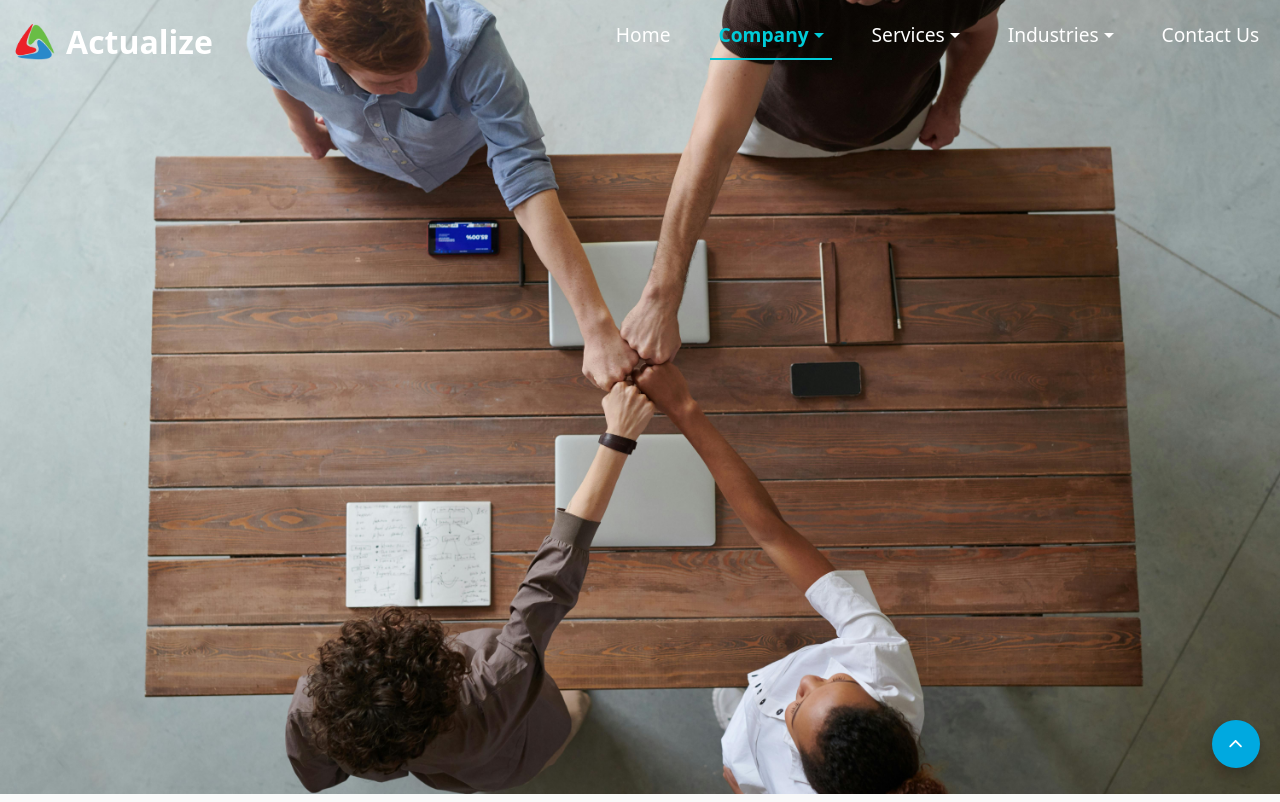
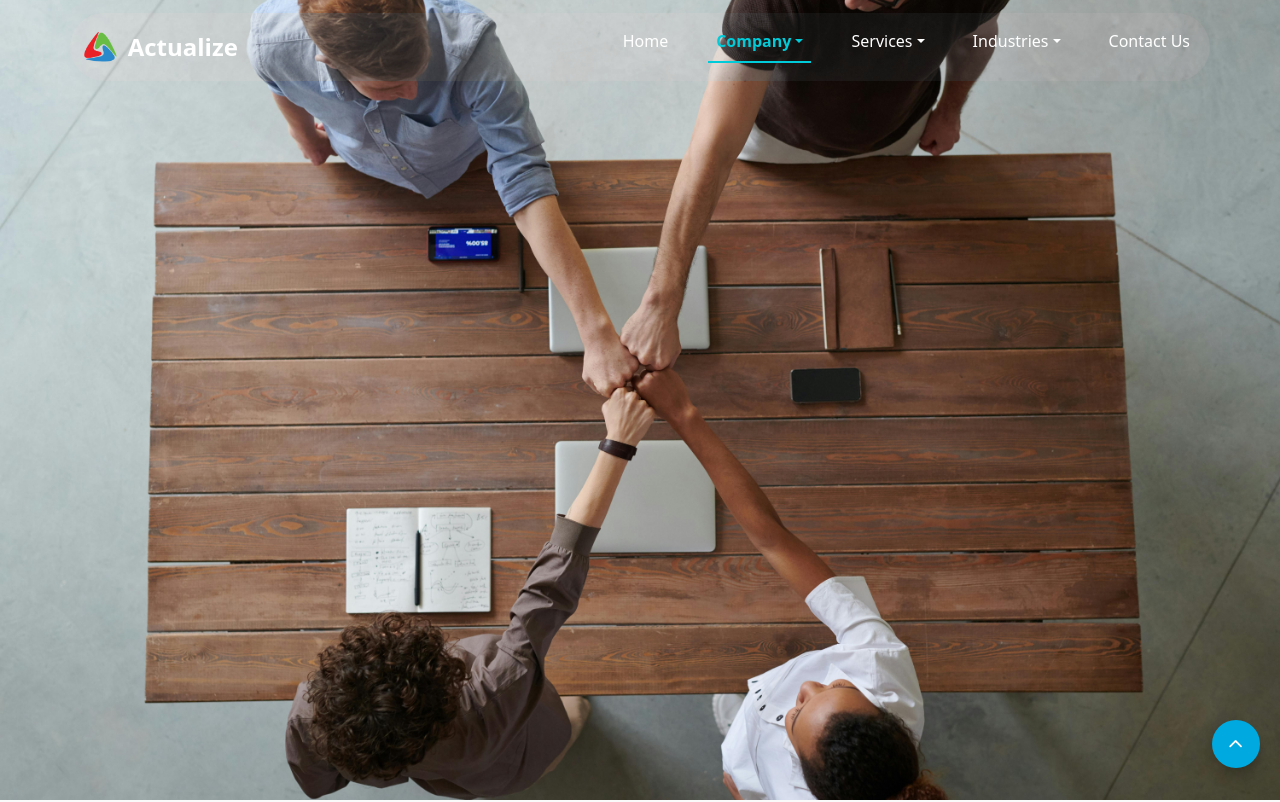
Before and after one commit to ActualizeEngineers/actualize-webapp, a React (Vite) app: page /company/team in a window 1280 px wide. Shown: the top 802 px of the page. Built offline with nearby package versions, Linux system fonts and the light colour scheme.

Commit message:
Navbar Fix

```diff
--- a/src/layouts/Navbar.tsx
+++ b/src/layouts/Navbar.tsx
@@ -11,16 +11,29 @@ const Navbar: React.FC = () => {
   };
 
   return (
-    <header>
     <nav className="navbar navbar-expand-lg navbar-dark">
+      <div className="container navbar-inside">
         <NavLink
           to="/"
           className="navbar-brand d-flex align-items-center gap-2"
         >
-          <img src={logo} alt="Actualize Logo" height="36" />
-          <span style={{ fontWeight: 700, fontSize: "2rem" }}>Actualize</span>
+          <img src={logo} alt="Actualize Logo" height="30" />
+          <span style={{ fontWeight: 700, fontSize: "1.5rem" }}>Actualize</span>
         </NavLink>
 
+        <button
+          className="navbar-toggler"
+          type="button"
+          data-bs-toggle="collapse"
+          data-bs-target="#mainNav"
+          aria-controls="mainNav"
+          aria-expanded="false"
+          aria-label="Toggle navigation"
+        >
+          <span className="navbar-toggler-icon"></span>
+        </button>
+
+        <div className="collapse navbar-collapse" id="mainNav">
           <ul className="navbar-nav ms-auto" style={{}}>
             <li className="nav-item">
               <NavLink to="/" className="nav-link">
@@ -145,8 +158,9 @@ const Navbar: React.FC = () => {
               </NavLink>
             </li>
           </ul>
+        </div>
+      </div>
     </nav>
-    </header>
   );
 };
 
--- a/src/main.tsx
+++ b/src/main.tsx
@@ -6,14 +6,12 @@ import { BrowserRouter } from 'react-router-dom';
 import 'bootstrap/dist/css/bootstrap.min.css';
 import 'bootstrap/dist/js/bootstrap.bundle.min.js';
 import './styles/custom.css';
-import Navbar from './layouts/Navbar';
 import Footer from './layouts/Footer';
 import FloatingActions from './components/shared/FloatingActions';
 
 ReactDOM.createRoot(document.getElementById('root')!).render(
   <React.StrictMode>
     <BrowserRouter>
-      <Navbar />
       <App />
       <Footer />
       <FloatingActions />
--- a/src/pages/Company/About.tsx
+++ b/src/pages/Company/About.tsx
@@ -10,11 +10,14 @@ import {
   faTools,
   faBullseye,
 } from "@fortawesome/free-solid-svg-icons";
+import Navbar from "../../layouts/Navbar";
 
 const About: React.FC = () => {
   return (
     <>
-      <div className="about-container"></div>
+      <div className="about-container">
+        <Navbar />
+      </div>
       <div className="container py-5">
         <section className="py-5 fade-in pt-navbar-offset">
           <div className="container text-center">
@@ -28,6 +31,7 @@ const About: React.FC = () => {
           </div>
         </section>
       </div>
+
       <div className="container py-5">
         {/* Company Introduction */}
         <div className="row align-items-center mb-5 fade-in delay-1">
--- a/src/pages/Company/LifeAt.tsx
+++ b/src/pages/Company/LifeAt.tsx
@@ -3,12 +3,13 @@ import "../../styles/life.css";
 import life1 from "../../assets/images/life-1.jpg";
 import life2 from "../../assets/images/life-2.jpg";
 import life3 from "../../assets/images/life-3.jpg";
+import Navbar from "../../layouts/Navbar";
 
 const LifeAt: React.FC = () => {
   return (
     <>
     <div className="life-container">
-
+    <Navbar />
     </div>
       <section className="life-section py-5">
         <div className="container">
--- a/src/pages/Company/Team.tsx
+++ b/src/pages/Company/Team.tsx
@@ -1,5 +1,6 @@
 import React from "react";
 import "../../styles/team.css";
+import Navbar from "../../layouts/Navbar";
 
 type TeamMember = {
   imageUrl: string;
@@ -52,7 +53,7 @@ const Team: React.FC = () => {
   return (
     <>
     <div className="team-container">
-
+      <Navbar />
     </div>
       <div className="leaders-container">
         <h1 className="leaders-heading">Meet Our Members</h1>
--- a/src/styles/about.css
+++ b/src/styles/about.css
@@ -1,13 +1,13 @@
 .about-container {
+ position: relative;
   height: 100vh;
   background-image: url("../assets/banners/aboutbanner.jpg");
   background-size: cover;
   background-position: center;
   width: 100%;
-  margin-top: -90px;
+  overflow: hidden;
 }
 
-/* Section base */
 .section-title {
   font-size: 2.4rem;
   font-weight: bold;
@@ -19,12 +19,10 @@
   color: #d14f81;
 }
 
-/* Offset for content below fixed/absolute navbar */
 .pt-navbar-offset {
-  padding-top: 70px; /* Adjust based on actual navbar height */
+  padding-top: 70px;
 }
 
-/* Fade-in Animation */
 .fade-in {
   opacity: 0;
   transform: translateY(20px);
@@ -38,13 +36,11 @@
   }
 }
 
-/* Company Introduction & Vision/Mission */
 img.img-fluid.rounded {
   border-radius: 12px;
   box-shadow: 0 8px 16px rgba(0, 0, 0, 0.08);
 }
 
-/* Core Values Section */
 .core-values-section {
   background-color: #f8f9fa;
   padding: 60px 0;
@@ -73,7 +69,6 @@ img.img-fluid.rounded {
   margin-bottom: 16px;
 }
 
-/* Section Text */
 .core-value-card h5 {
   font-weight: 600;
   margin-bottom: 10px;
@@ -85,7 +80,6 @@ img.img-fluid.rounded {
   color: #666;
 }
 
-/* CTA Buttons Section */
 .cta-section {
   text-align: center;
   padding: 60px 0;
@@ -106,7 +100,6 @@ img.img-fluid.rounded {
   padding: 12px 24px;
 }
 
-/* Team CTA Section */
 .bg-light {
   background-color: #f8f9fa !important;
 }
@@ -115,7 +108,6 @@ img.img-fluid.rounded {
   background-color: #d14f81 !important;
 }
 
-/* Responsive Fixes */
 @media (max-width: 768px) {
   .section-title {
     font-size: 2rem;
--- a/src/styles/custom.css
+++ b/src/styles/custom.css
@@ -1,3 +1,114 @@
+.navbar {
+  top: 0;
+  width: 100vw !important;
+  padding: 1% 2% 0 2% !important;
+  z-index: 10;
+  background: transparent;
+  color: white;
+  display: flex !important;
+  align-items: center;
+}
+
+.navbar-inside {
+  width: 100%;
+  margin: 0 auto;
+  padding: 0.5rem 1rem;
+  border-radius: 35px;
+  display: flex;
+  flex-direction: row;
+  justify-content: space-between;
+  align-items: center;
+  backdrop-filter:  grayscale(50%);
+  background: rgba(255, 255, 255, 0.05);
+  z-index: -1;
+}
+
+.nav-link {
+  color: #fff !important;
+  margin: 0;
+  margin-bottom: 10px;
+  font-size: 1rem !important;
+}
+
+.navbar-nav {
+  display: flex;
+  flex-direction: row;
+  justify-content: space-between;
+  gap: 2rem;
+}
+
+.dropdown-menu {
+  margin-top: 2%;
+}
+
+.navbar-nav .dropdown:hover .dropdown-menu {
+  display: block;
+  margin-top: 0;
+}
+
+.navbar-nav .nav-link:hover {
+  color: #00ccd9 !important;
+  font-weight: bold;
+}
+
+.navbar-nav .nav-link.active {
+  color: #00ccd9 !important;
+  border-bottom: #00ccd9 2px solid !important;
+  margin-right: 5px;
+  font-weight: bold;
+}
+
+.navbar-nav .dropdown-item:hover {
+  background-color: #f0f0f0 !important;
+  font-size: 600 !important;
+}
+
+.dropdown-item.active,
+.dropdown-item:focus {
+  text-decoration: none;
+  color: #00ccd9 !important;
+  background-color: #e0e0e0 !important;
+  border: none !important;
+  font-weight: bold !important;
+}
+
+.nav-item.active-root > .nav-link {
+  color: #00ccd9 !important;
+  border-bottom: #00ccd9 2px solid !important;
+  font-weight: bold;
+}
+
+.video-banner {
+  position: relative;
+  width: 100%;
+  height: 100vh;
+  overflow: hidden;
+}
+
+.video-banner video {
+  position: absolute;
+  top: 0;
+  left: 0;
+  width: 100%;
+  height: 100%;
+  object-fit: cover;
+  z-index: 1;
+}
+
+.banner-overlay {
+  position: relative;
+  z-index: 5;
+  top: 50%;
+  left: 10%;
+  transform: translateY(-50%);
+  background-color: rgba(255, 255, 255, 0.9);
+  padding: 20px 15px;
+  max-width: 350px;
+  max-height: 300px;
+  box-shadow: 0 4px 20px rgba(0, 0, 0, 0.2);
+  border-radius: 8px;
+}
+
 .hero-title {
   font-size: 1.5rem;
   font-weight: bold;
@@ -33,79 +144,9 @@
   font-size: 1rem;
 }
 
-.banner-section {
+.home-content-offset {
   position: relative;
-  width: 100%;
-  height: 100vh;
-  overflow: hidden;
-}
-
-.banner-image {
-  width: 100%;
-  height: 60%;
-  object-fit: cover;
-}
-
-.site-header {
-  position: absolute;
-  top: 0;
-  left: 0;
-  width: 100%;
   z-index: 10;
-}
-
-.video-banner {
-  position: relative;
-  width: 100%;
-  height: 100vh;
-  overflow: hidden;
-}
-
-.video-container {
-  position: fixed;
-  top: 0;
-  left: 0;
-  width: 100%;
-  height: 100vh;
-  pointer-events: none;
-  z-index: -1;
-  overflow: hidden;
-}
-
-.bg-video {
-  position: absolute;
-  top: 50%;
-  left: 50%;
-  min-width: 100%;
-  min-height: 100%;
-  width: auto;
-  height: auto;
-  transform: translateX(-50%) translateY(-50%);
-  object-fit: cover;
-  opacity: 0;
-  transition: opacity 1.5s ease-in-out;
-}
-
-.bg-video.active {
-  opacity: 1;
-}
-
-.banner-overlay {
-  position: absolute;
-  top: 40%;
-  left: 10%;
-  transform: translateY(-50%);
-  background-color: rgba(255, 255, 255, 0.9);
-  padding: 20px 15px;
-  max-width: 350px;
-  max-height: 300px;
-  box-shadow: 0 4px 20px rgba(0, 0, 0, 0.2);
-  border-radius: 8px;
-  z-index: 1;
-}
-
-.home-content-offset {
-  padding-top: 0;
   overflow-x: hidden;
 }
 
@@ -186,66 +227,3 @@
 .service-tile.software {
   background-image: url("../assets/services/software.jpg");
 }
-
-.navbar {
-  background-color: transparent;
-  padding: 1% !important;
-  transition: background-color 0.3s ease;
-  width: 100%;
-  box-sizing: border-box;
-}
-
-.nav-link {
-  color: #fff !important;
-  margin: 0;
-  margin-bottom: 10px;
-  font-size: 1.2rem !important;
-}
-
-.navbar-nav {
-  display: flex;
-  flex-direction: row;
-  justify-content: space-between;
-  gap: 2rem;
-}
-
-.dropdown-menu {
-  margin-top: 2%;
-}
-
-.navbar-nav .dropdown:hover .dropdown-menu {
-  display: block;
-  margin-top: 0;
-}
-
-.navbar-nav .nav-link:hover {
-  color: #00ccd9 !important;
-  font-weight: bold;
-}
-
-.navbar-nav .nav-link.active {
-  color: #00ccd9 !important;
-  border-bottom: #00ccd9 2px solid !important;
-  margin-right: 5px;
-  font-weight: bold;
-}
-
-.navbar-nav .dropdown-item:hover {
-  background-color: #f0f0f0 !important;
-  font-size: 600 !important;
-}
-
-.dropdown-item.active,
-.dropdown-item:focus {
-  text-decoration: none;
-  color: #00ccd9 !important;
-  background-color: #e0e0e0 !important;
-  border: none !important;
-  font-weight: bold !important;
-}
-
-.nav-item.active-root > .nav-link {
-  color: #00ccd9 !important;
-  border-bottom: #00ccd9 2px solid !important;
-  font-weight: bold;
-}
--- a/src/styles/life.css
+++ b/src/styles/life.css
@@ -1,10 +1,11 @@
 .life-container {
+  position: relative;
   height: 100vh;
   background-image: url("../assets/banners/lifebanner.jpg");
   background-size: cover;
   background-position: center;
   width: 100%;
-  margin-top: -90px;
+  overflow: hidden;
 }
 
 .life-section {
--- a/src/styles/team.css
+++ b/src/styles/team.css
@@ -1,10 +1,11 @@
 .team-container {
+  position: relative;
   height: 100vh;
   background-image: url("../assets/banners/teambanner.jpg");
   background-size: cover;
   background-position: center;
   width: 100%;
-  margin-top: -90px;
+  overflow: hidden;
 }
 
 .leaders-container {
--- a/tsconfig.json
+++ b/tsconfig.json
@@ -1,5 +1,7 @@
 {
-  "strict": true,
+  "compilerOptions": {
+    "strict": true
+  },
   "files": [],
   "references": [
     { "path": "./tsconfig.app.json" },
```
Also changed, not shown: src/pages/Home.tsx (+12 -35 lines), 1 other file (tests, documents, lock files or other folders). Lines whose indentation alone changed are shown as unchanged.
